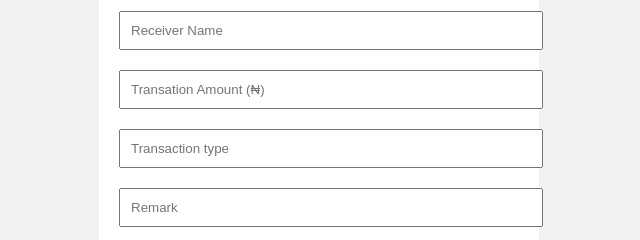
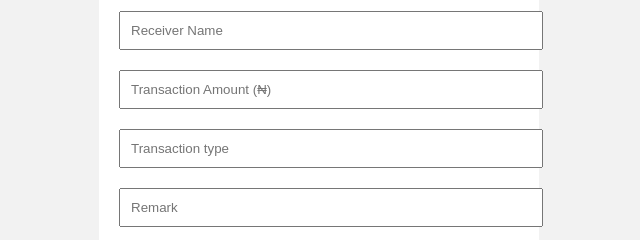
Before and after one commit to lezeani32-art/Paste-Aza, a plain HTML site: page index.html in a window 1280 px wide. Shown: the part 174-414 px from the top of the page, 321-961 px from the left. Drawn offline with Linux system fonts and the light colour scheme.

Commit message:
Fix typo in placeholder for transaction amount input

```diff
--- a/index.html
+++ b/index.html
@@ -18,7 +18,7 @@
   <form onsubmit="processForm(event)">
     <input type="text" id="sender" placeholder="Sender Name" required>
     <input type="text" id="receiver" placeholder="Receiver Name" required>
-    <input type="number" id="Transaction amount" placeholder="Transation Amount (₦)" required>
+    <input type="number" id="Transaction amount" placeholder="Transaction Amount (₦)" required>
    <input type="text" id="Transaction" placeholder="Transaction type" required>
    <input type="text" id="Remark" placeholder="Remark" required>
     <button type="submit">Transfer</button>
```
